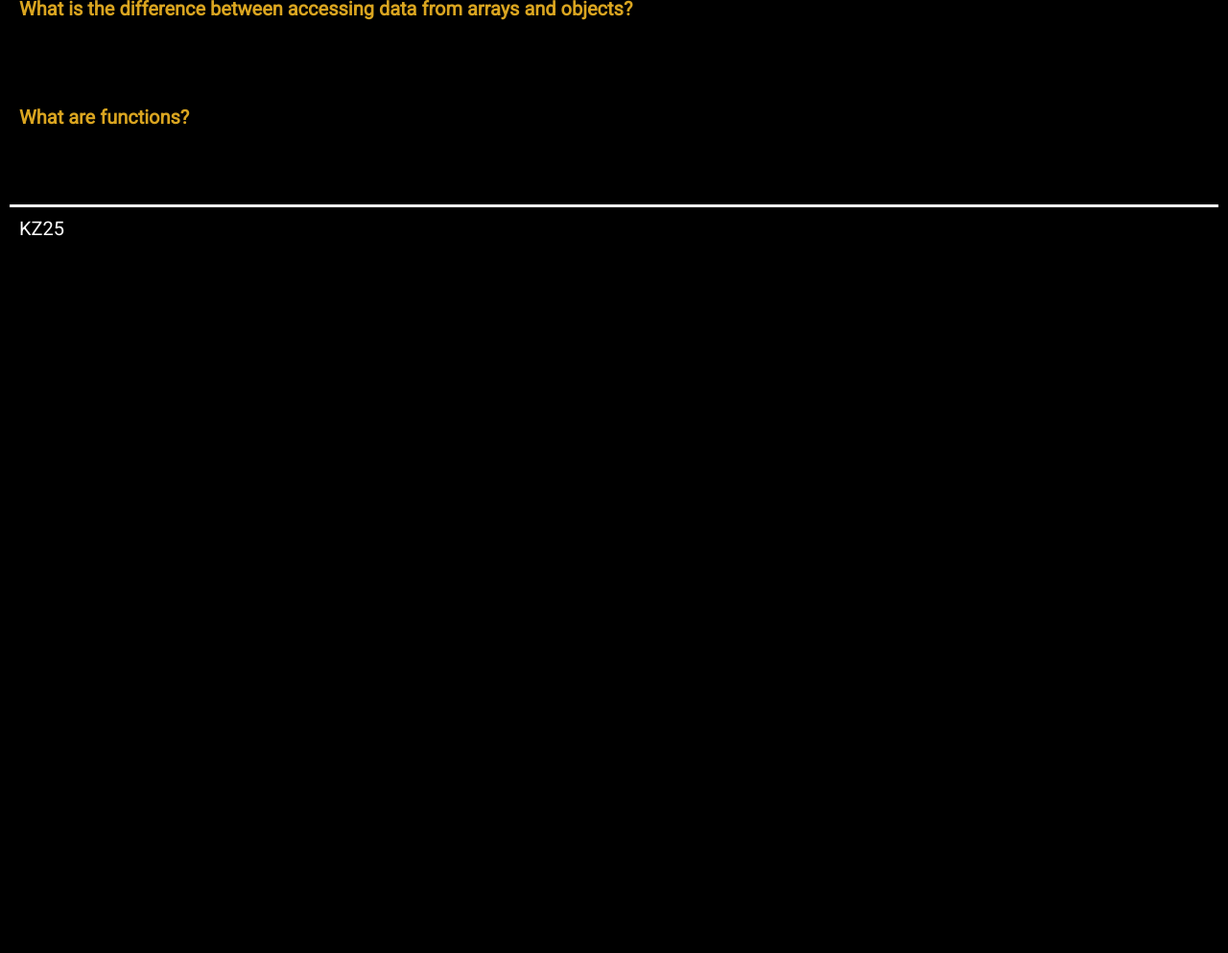
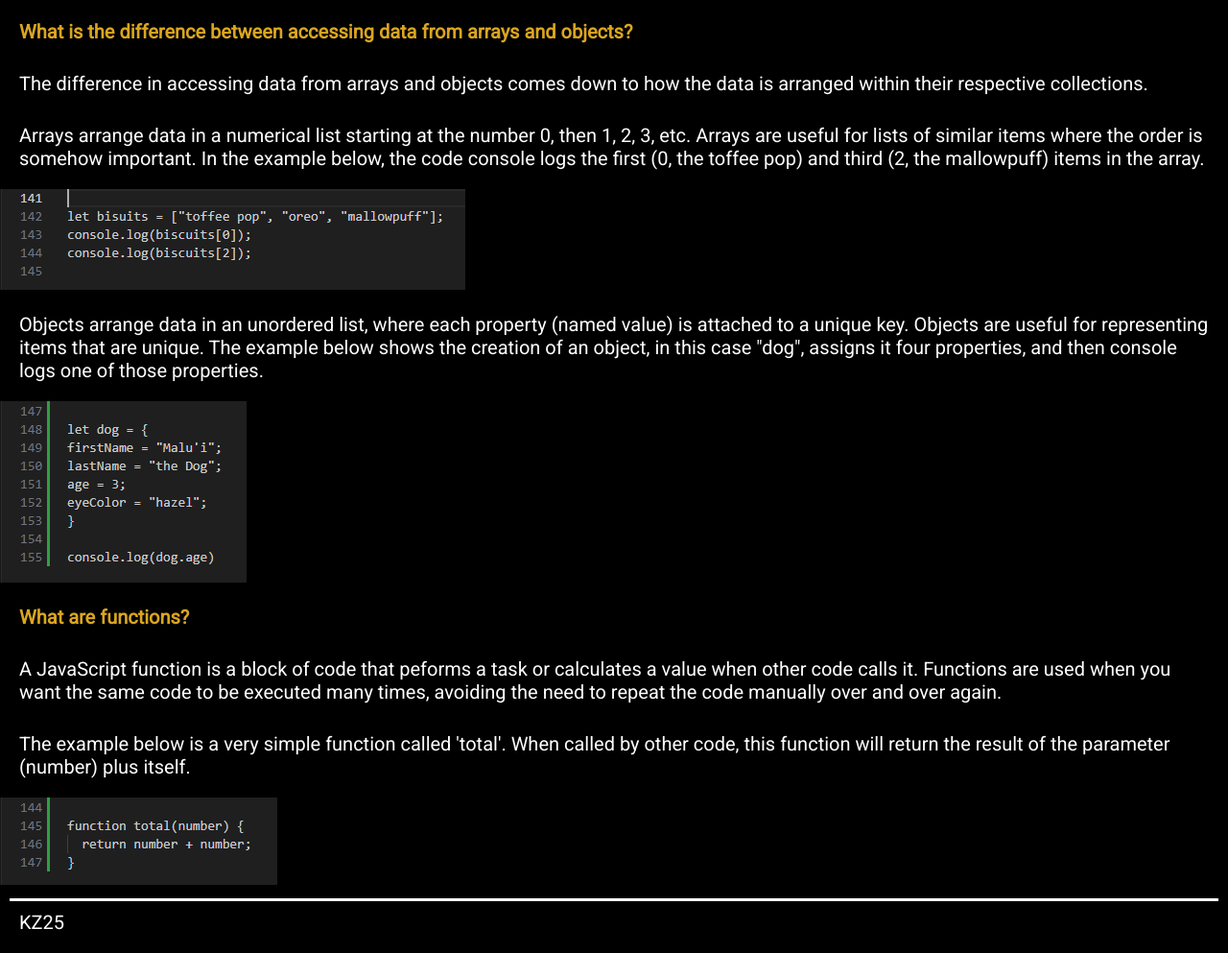
Before and after one commit to korey-zondag/korey-zondag.github.io, a plain HTML site: page blog/javascript-dom.html in a window 1280 px wide. Shown: the part 1571-2564 px from the top of the page at 96% size. Before the commit the page ends 1841 px from the top, so only its background shows below. Drawn offline with Linux system fonts and the light colour scheme.

Commit message:
finish javascript fundamentals blog

```diff
--- a/blog/javascript-dom.html
+++ b/blog/javascript-dom.html
@@ -73,7 +73,9 @@
       one iteration of the loop. "i = 0" is where the loop will begin (0 in this
       case is the first loop). "i < 5" indicates how many loops will take place,
       in this case, it will loop as long as the iteration number is less than 5
-      (so it will run 5 times). "i++" is...
+      (so it will run four times). "i++" is what happens at the end of the
+      execution of the code. In this case, the code will increase numerically by
+      1 at the end of each loop (0+1=1, 1+1=2, etc.).
     </p>
     <img src="blog-images/loopexample.png" alt="Simple example of loop code" />
     <br />
@@ -102,10 +104,42 @@
     <h3>
       What is the difference between accessing data from arrays and objects?
     </h3>
-    <p></p>
+    <p>
+      The difference in accessing data from arrays and objects comes down to how
+      the data is arranged within their respective collections.
+    </p>
+    <p>
+      Arrays arrange data in a numerical list starting at the number 0, then 1,
+      2, 3, etc. Arrays are useful for lists of similar items where the order is
+      somehow important. In the example below, the code console logs the first
+      (0, the toffee pop) and third (2, the mallowpuff) items in the array.
+    </p>
+    <img src="blog-images/arraycode.png" alt="Example of array code" />
+    <p>
+      Objects arrange data in an unordered list, where each property (named
+      value) is attached to a unique key. Objects are useful for representing
+      items that are unique. The example below shows the creation of an object,
+      in this case "dog", assigns it four properties, and then console logs one
+      of those properties.
+    </p>
+    <img src="blog-images/objectcode.png" alt="Example of object code" />
     <br />
     <h3>What are functions?</h3>
-    <p></p>
+    <p>
+      A JavaScript function is a block of code that peforms a task or calculates
+      a value when other code calls it. Functions are used when you want the
+      same code to be executed many times, avoiding the need to repeat the code
+      manually over and over again.
+    </p>
+    <p>
+      The example below is a very simple function called 'total'. When called by
+      other code, this function will return the result of the parameter (number)
+      plus itself.
+    </p>
+    <img
+      src="blog-images/functioncode.png"
+      alt="Example of simple function code"
+    />
     <br />
   </body>
   <footer>KZ25</footer>
```
Also changed, not shown: blogs.html (+7 -0 lines), index.html (+3 -1 lines), blog/blog-images/arraycode.png (added), blog/blog-images/functioncode.png (added), blog/blog-images/objectcode.png (added).
